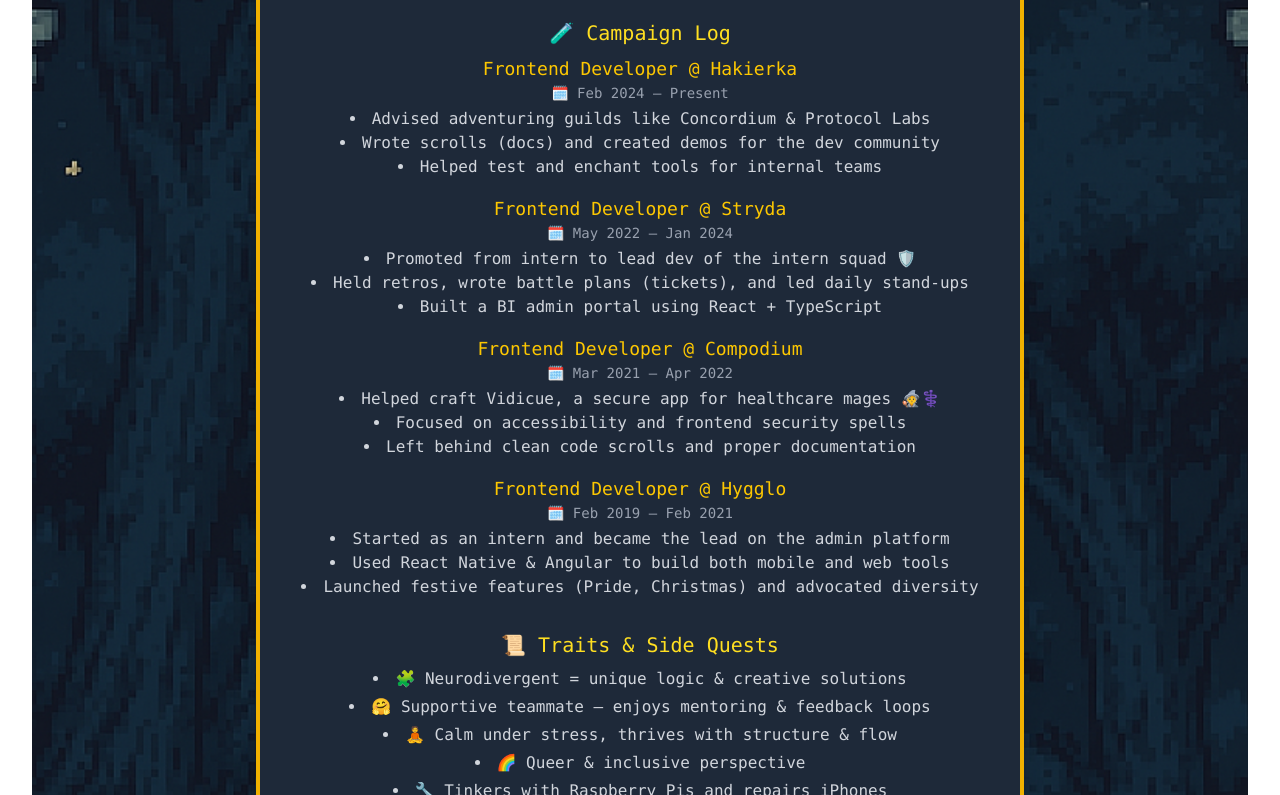
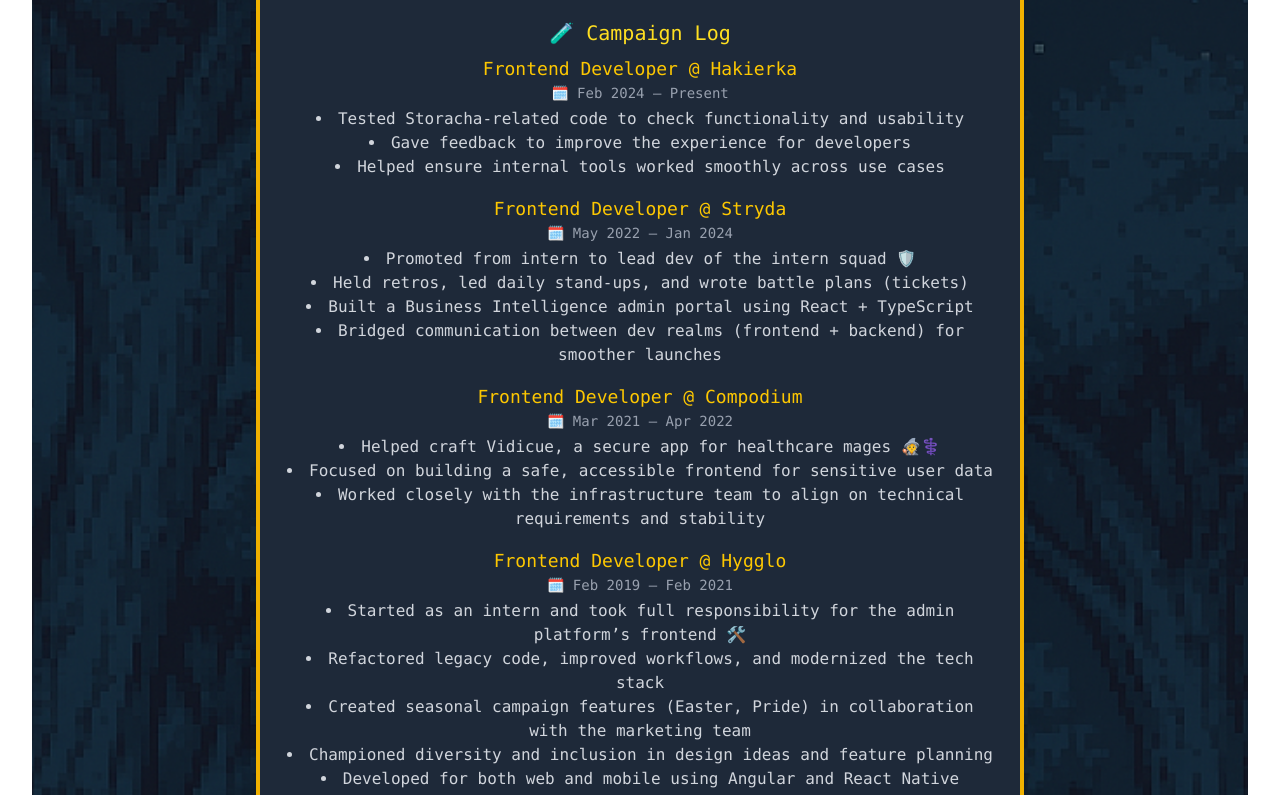
Before and after one commit to FridaSvanberg/Roll-for-Resume, a React (Vite) app: page / in a window 1280 px wide. Shown: the part 445-1240 px from the top of the page. Built offline with nearby package versions, Linux system fonts and the light colour scheme.

Commit message:
Update text in CampaignLog

```diff
--- a/src/components/CampaignLog.tsx
+++ b/src/components/CampaignLog.tsx
@@ -11,11 +11,13 @@
           </h3>
           <p className="text-sm text-gray-400">🗓️ Feb 2024 – Present</p>
           <ul className="list-disc list-inside text-gray-300 mt-1">
-            <li>Advised adventuring guilds like Concordium & Protocol Labs</li>
             <li>
-              Wrote scrolls (docs) and created demos for the dev community
+              Tested Storacha-related code to check functionality and usability
             </li>
-            <li>Helped test and enchant tools for internal teams</li>
+            <li>Gave feedback to improve the experience for developers</li>
+            <li>
+              Helped ensure internal tools worked smoothly across use cases
+            </li>
           </ul>
         </article>
 
@@ -27,9 +29,16 @@
           <ul className="list-disc list-inside text-gray-300 mt-1">
             <li>Promoted from intern to lead dev of the intern squad 🛡️</li>
             <li>
-              Held retros, wrote battle plans (tickets), and led daily stand-ups
+              Held retros, led daily stand-ups, and wrote battle plans (tickets)
             </li>
-            <li>Built a BI admin portal using React + TypeScript</li>
+            <li>
+              Built a Business Intelligence admin portal using React +
+              TypeScript
+            </li>
+            <li>
+              Bridged communication between dev realms (frontend + backend) for
+              smoother launches
+            </li>
           </ul>
         </article>
 
@@ -42,8 +51,14 @@
             <li>
               Helped craft Vidicue, a secure app for healthcare mages 🧙‍⚕️
             </li>
-            <li>Focused on accessibility and frontend security spells</li>
-            <li>Left behind clean code scrolls and proper documentation</li>
+            <li>
+              Focused on building a safe, accessible frontend for sensitive user
+              data
+            </li>
+            <li>
+              Worked closely with the infrastructure team to align on technical
+              requirements and stability
+            </li>
           </ul>
         </article>
 
@@ -54,14 +69,23 @@
           <p className="text-sm text-gray-400">🗓️ Feb 2019 – Feb 2021</p>
           <ul className="list-disc list-inside text-gray-300 mt-1">
             <li>
-              Started as an intern and became the lead on the admin platform
+              Started as an intern and took full responsibility for the admin
+              platform’s frontend 🛠️
             </li>
             <li>
-              Used React Native & Angular to build both mobile and web tools
+              Refactored legacy code, improved workflows, and modernized the
+              tech stack
             </li>
             <li>
-              Launched festive features (Pride, Christmas) and advocated
-              diversity
+              Created seasonal campaign features (Easter, Pride) in
+              collaboration with the marketing team
+            </li>
+            <li>
+              Championed diversity and inclusion in design ideas and feature
+              planning
+            </li>
+            <li>
+              Developed for both web and mobile using Angular and React Native
             </li>
           </ul>
         </article>
```
